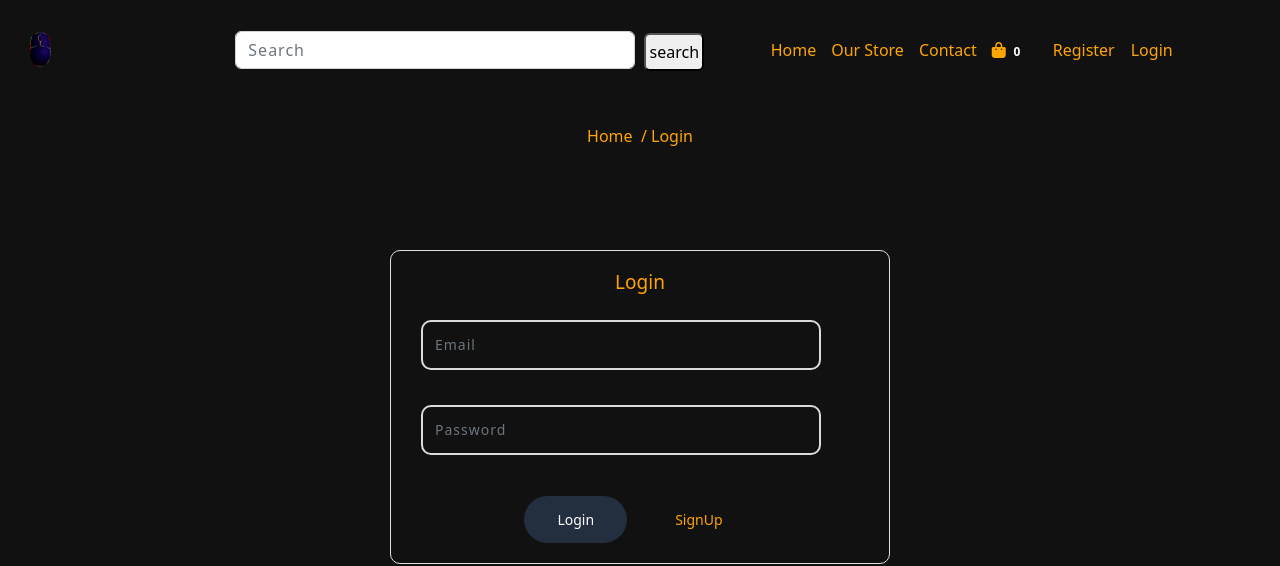
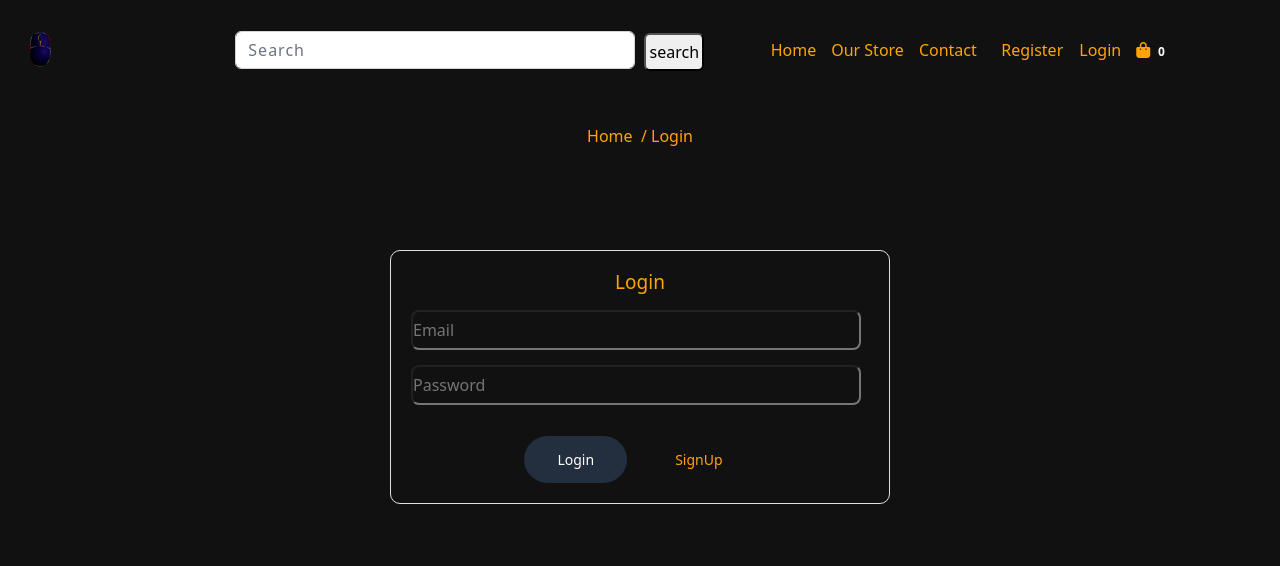
Before and after one commit to Muhammadjon-is/caps-fe, a React (Create React App) app: page /login in a window 1280 px wide. Shown: the top 566 px of the page. Built offline with nearby package versions, Linux system fonts and the light colour scheme.

Commit message:
Fixed Login

```diff
--- a/src/Components/Cart/Cart.css
+++ b/src/Components/Cart/Cart.css
@@ -38,6 +38,11 @@
   box-shadow: 0 12px 20px 1px rgba(64, 64, 64, 0.09);
   position: relative;
   color: orange;
+}
+.cart-image{
+ width: 300px;
+ height: 200px;
+  object-fit: contain;
 }
 
 .alert{
--- a/src/Components/Header/Header.jsx
+++ b/src/Components/Header/Header.jsx
@@ -95,10 +95,7 @@ const Header = () => {
 
                           <Link to="/contact">Contact</Link>
 
-                          <Link to="cart">
-                            <i className="fas fa-shopping-bag"></i>
-                            <span className="badge">{cartItems.length}</span>
-                          </Link>
+
 
 
                         <div className="col-md-3 d-flex align-items-center justify-content-end Login-Register">
@@ -143,7 +140,12 @@ const Header = () => {
                               </Link>
                             </>
                           )}
+
                             </div>
+                            <Link to="cart">
+                            <i className="fas fa-shopping-bag"></i>
+                            <span className="badge">{cartItems.length}</span>
+                          </Link>
                         </div>
                       </div>
                     </div>
--- a/src/Components/Login.jsx/Login.jsx
+++ b/src/Components/Login.jsx/Login.jsx
@@ -1,10 +1,9 @@
 import React from "react";
-import {  useState  } from "react";
-import { Link, useNavigate,  } from "react-router-dom";
+import {  useState, useEffect  } from "react";
+import { Link, useLocation, useNavigate,  } from "react-router-dom";
 import Crumb from "./Crumb";
 import Meta from "./Meta";
 import LoginContainer from "./LoginContainer";
-import LoginInput from "./LoginIput";
 import Loading from "../LoadingError/Loading";
 import { login } from "../Redux/Actions/userAction";
 import Message from "../LoadingError/Error";
@@ -15,19 +14,22 @@ import "./Login.css";
 const Login = () => {
 
   const navigate = useNavigate();
+  const location = useLocation();
   const [email, setEmail] = useState("");
   const [password, setPassword] = useState("");
 
   const dispatch = useDispatch();
-  const redirect = new URLSearchParams(window.location.search).get("redirect") || "/";
+  const redirect = location.search ? location.search.split("=")[1] : "/";
 
   const userLogin = useSelector((state) => state.userLogin);
   const { error, loading, userInfo } = userLogin;
 
-  if (userInfo) {
-    navigate(redirect, { replace: true });
-  }
-
+  useEffect(() => {
+    if (userInfo) {
+      navigate(redirect);
+    }
+  }, [userInfo, navigate, redirect]);
+ console.log(userInfo);
   const submitHandler = (e) => {
     e.preventDefault();
     dispatch(login(email, password));
@@ -47,13 +49,15 @@ const Login = () => {
         {loading && <Loading />}
               <form action="" className="d-flex flex-column gap-15" onSubmit={submitHandler}>
 
-              <LoginInput
+              <input
+              className="RegInput"
             type="email"
             placeholder="Email"
             value={email}
             onChange={(e) => setEmail(e.target.value)}
           />
-          <LoginInput
+          <input
+          className="RegInput"
             type="password"
             placeholder="Password"
             value={password}
--- a/src/Components/Login.jsx/LoginIput.jsx
+++ /dev/null
@@ -1,17 +0,0 @@
-import React from "react";
-
-const LoginInput = (props) => {
-  const { type, name, placeholder, classname } = props;
-  return (
-    <div>
-      <input
-        type={type}
-        name={name}
-        placeholder={placeholder}
-        className={`form-control ${classname}`}
-      />
-    </div>
-  );
-};
-
-export default LoginInput;
--- a/src/Components/Redux/Actions/userAction.js
+++ b/src/Components/Redux/Actions/userAction.js
@@ -13,7 +13,7 @@ import {
     USER_UPDATE_PROFILE_FAIL,
     USER_UPDATE_PROFILE_REQUEST,
     USER_UPDATE_PROFILE_SUCCESS,
-  } from "../Constants/userConstant.js";
+  } from "../Constants/userConstant";
   import axios from "axios";
   import { ORDER_LIST_MY_RESET } from "../Constants/orderConstant";
 
```
